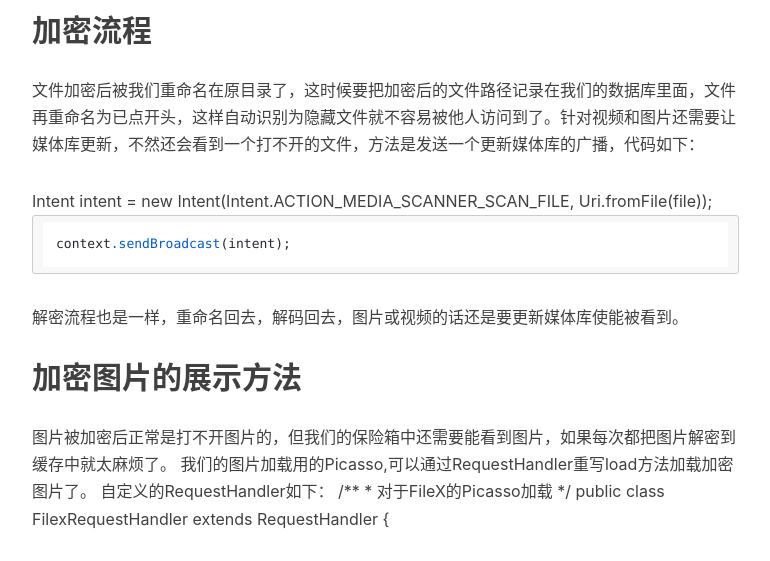
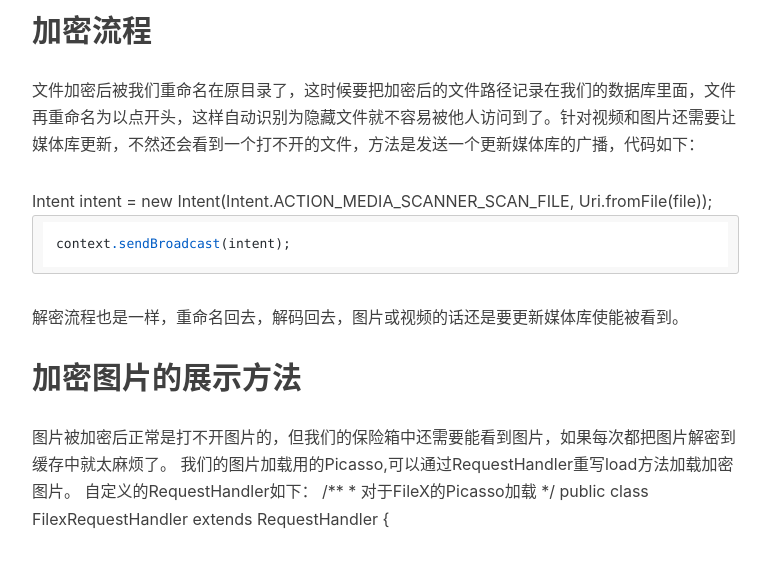
Before and after one commit to myandy/myandy.github.io, a Jekyll site: the page built from _posts/2016-03-10-Android中的文件锁的实现过程.markdown, in a window 1280 px wide and 900 px high, scrolled down 2469 px. Shown: the part 180-741 px from the top of the window, without its empty margins (233-1003 px from the left). Built offline with Jekyll 4.4.1, drawn with Linux system fonts in a browser that asks for light colours; nearby versions of some CDN libraries; comment, search, counter and statistics services are not loaded; some of the changed text lies outside the part shown.

Commit message:
post修改

```diff
--- a/_posts/2016-03-10-Android中的文件锁的实现过程.markdown
+++ b/_posts/2016-03-10-Android中的文件锁的实现过程.markdown
@@ -115,7 +115,7 @@ tags:
 
 ## 加密流程
 
-文件加密后被我们重命名在原目录了，这时候要把加密后的文件路径记录在我们的数据库里面，文件再重命名为已点开头，这样自动识别为隐藏文件就不容易被他人访问到了。针对视频和图片还需要让媒体库更新，不然还会看到一个打不开的文件，方法是发送一个更新媒体库的广播，代码如下：
+文件加密后被我们重命名在原目录了，这时候要把加密后的文件路径记录在我们的数据库里面，文件再重命名为以点开头，这样自动识别为隐藏文件就不容易被他人访问到了。针对视频和图片还需要让媒体库更新，不然还会看到一个打不开的文件，方法是发送一个更新媒体库的广播，代码如下：
 
   	Intent intent = new Intent(Intent.ACTION_MEDIA_SCANNER_SCAN_FILE, Uri.fromFile(file));
     context.sendBroadcast(intent);
@@ -125,7 +125,7 @@ tags:
 ## 加密图片的展示方法
 
 图片被加密后正常是打不开图片的，但我们的保险箱中还需要能看到图片，如果每次都把图片解密到缓存中就太麻烦了。
-我们的图片加载用的Picasso,可以通过RequestHandler重写load方法加载加密图片了。
+我们的图片加载用的Picasso,可以通过RequestHandler重写load方法加载加密图片。
 自定义的RequestHandler如下：
  	/**
      * 对于FileX的Picasso加载
```
Also changed, not shown: other parts of _posts/2016-03-10-Android中的文件锁的实现过程.markdown (+1 -1 lines).
